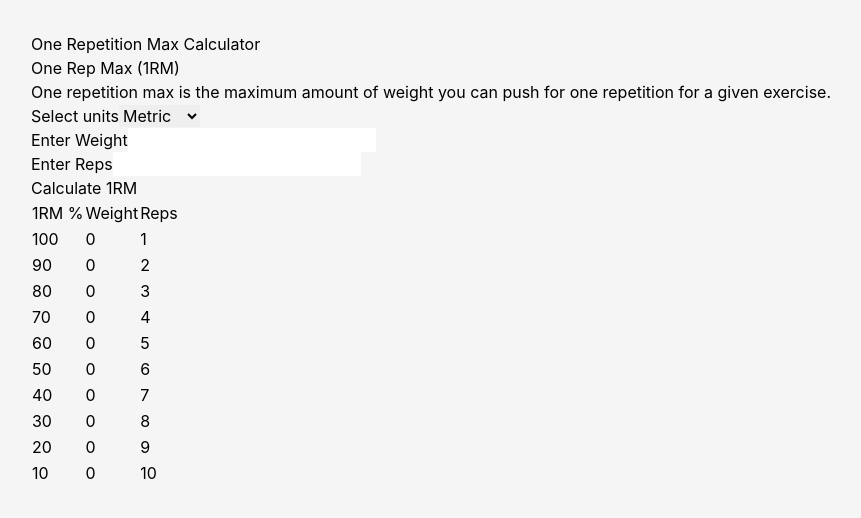
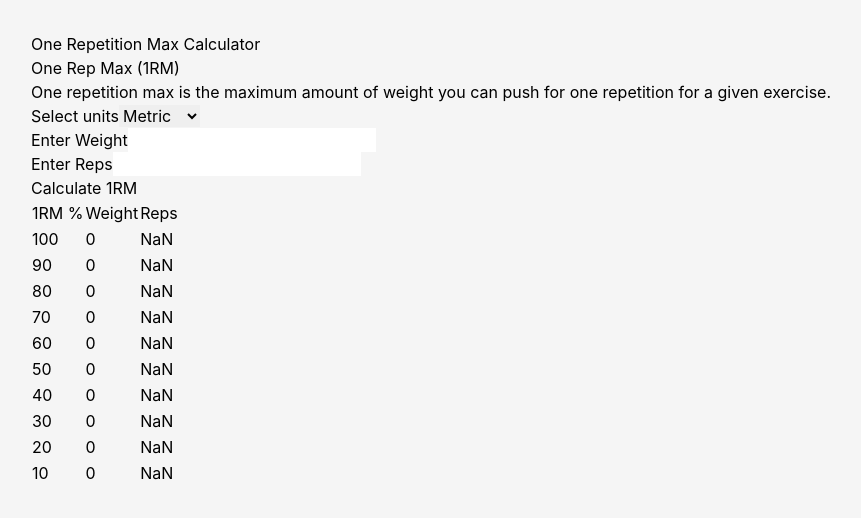
Before and after one commit to allomhg/1rm-calc-react, a React (Vite) app: page / in a window 1280 px wide. Shown: the top 518 px of the page, without its empty margins (209-1070 px from the left). Built offline with nearby package versions, Linux system fonts and the light colour scheme.

Commit message:
Changing calculation formula

```diff
--- a/src/components/Table/Table.tsx
+++ b/src/components/Table/Table.tsx
@@ -10,25 +10,29 @@ function generateRows( inputs: InputStateType ) {
     const reps = inputs.inputState.reps;
     const weight = inputs.inputState.weight;
     let percentage: number = 100;
-    let calcWeight: number = 0;
+    let calcWeight: number = 0, calcReps: number = 0;
     // const history = [];
 
-    // const oneRepMax: number = weight * ( 1 + reps / 30 );
+    /*
+        Going to use the Brzycki formula instead to calculate 1RM and estimated repetitions
+    */
+
+    const oneRepMax: number = weight * ( 1 + reps / 30 );
 
     for ( let i = 1; i <= 10; i += 1 ) {
         if ( i !== 1 ) {
-            calcWeight *= percentage / 100;
-            // calcReps = ( ( calcWeight / weight ) -1 ) * 30;
+            calcWeight = oneRepMax * ( percentage / 100 );
+            calcReps = ( ( oneRepMax / calcWeight ) - 1 ) * 30;
         } else {
             calcWeight = weight * ( 1 + reps / 30 );
-            // calcReps = ( ( calcWeight / weight ) -1 ) * 30;
+            calcReps = ( ( oneRepMax / weight ) - 1 ) * 30;
         }
 
         rows.push(
             <tr className="border-slate-400 border-b-2">
                 <td className="bg-red-200 p-1 pl-2">{ percentage }</td>
                 <td className="bg-red-300 p-1 pl-2">{ calcWeight }</td>
-                <td className="bg-red-400 p-1 pl-2">{ i }</td>
+                <td className="bg-red-400 p-1 pl-2">{ calcReps }</td>
             </tr>
         )
         percentage -= 10;
```
